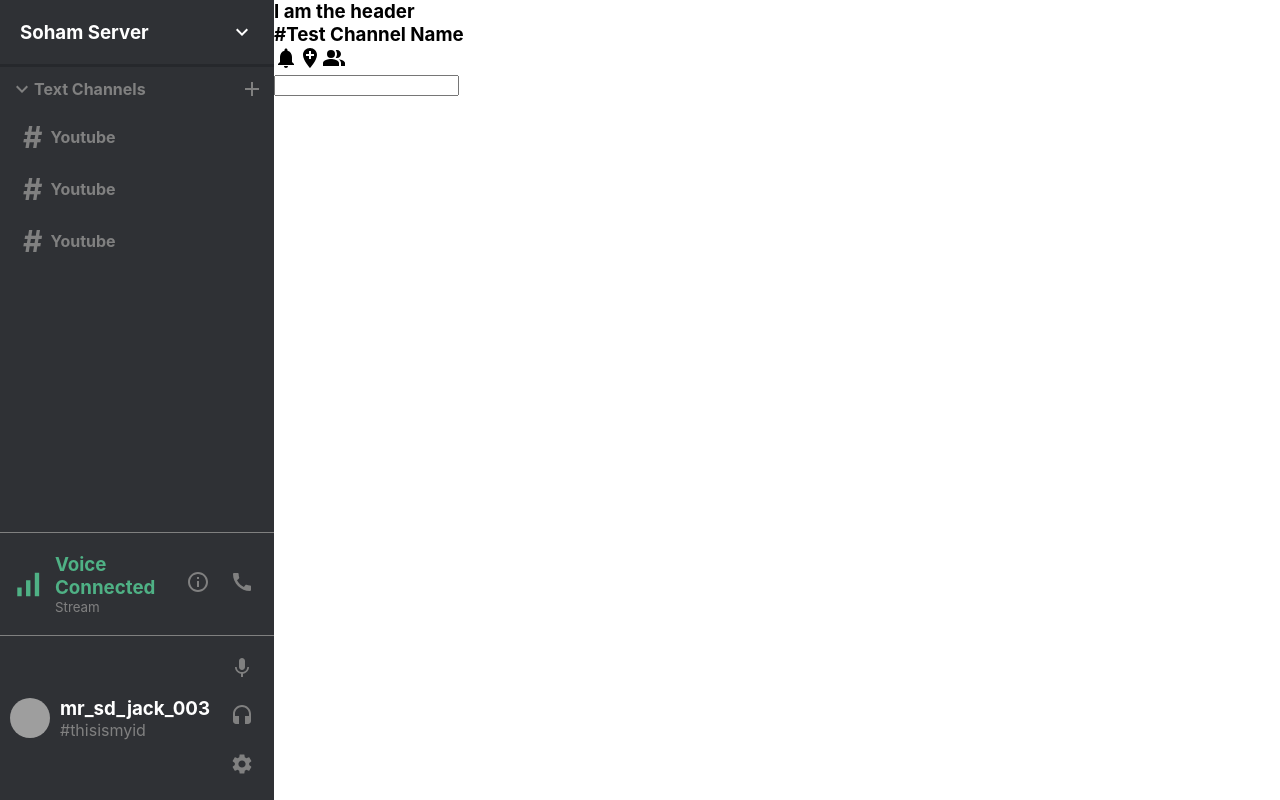
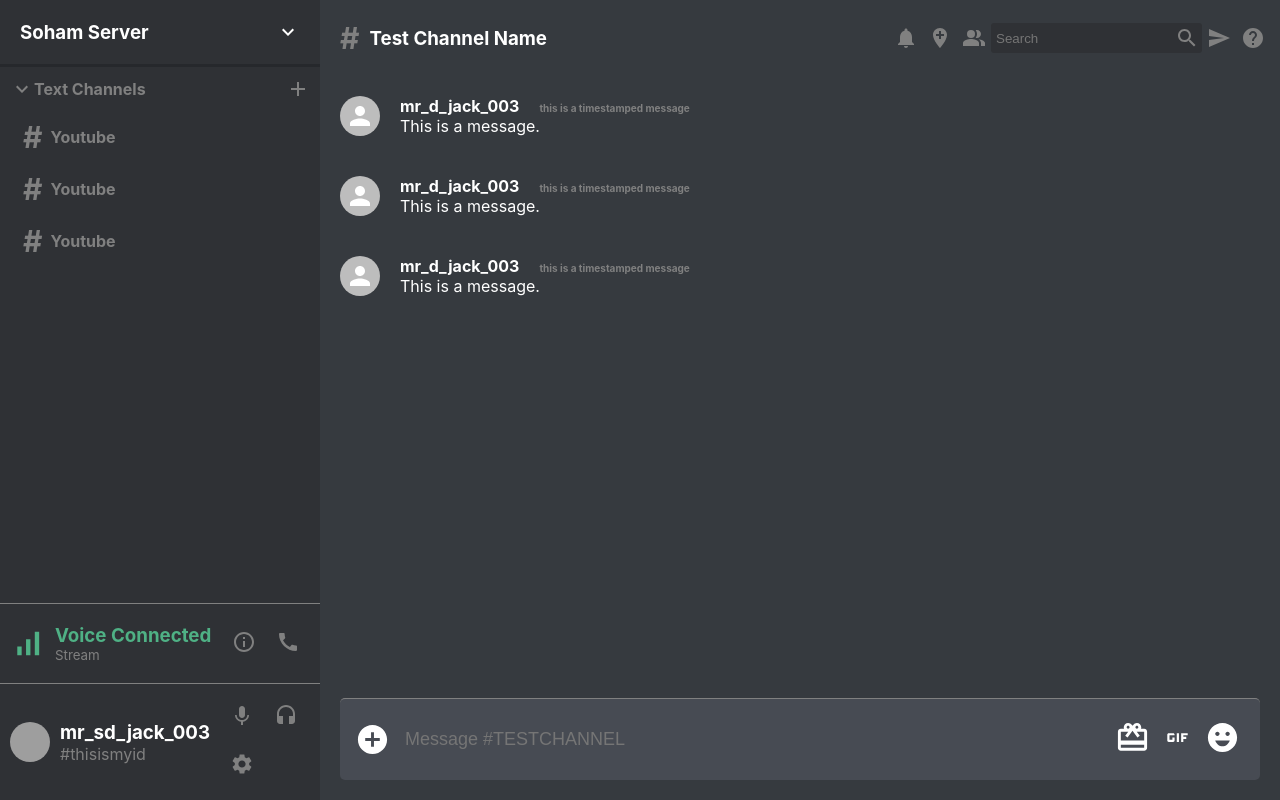
Before and after one commit to dalalsoham/Discord_Clone, a React (Create React App) app: page / in a window 1280 px wide. Built offline with nearby package versions, Linux system fonts and the light colour scheme; grey boxes are pictures that could not be loaded.

Commit message:
chat section half done

```diff
--- a/src/Chat.css
+++ b/src/Chat.css
@@ -0,0 +1,53 @@
+.chat
+{
+    display: flex;
+    flex-direction: column;
+    flex: 0.75;
+    background-color: #363a3f;
+    height: 100vh;
+}
+
+.chat__input
+{
+    color: white;
+    display: flex;
+    align-items: center;
+    justify-content: space-between;
+    padding: 15px;
+    border-radius: 5px;
+    margin: 20px;
+    border-top: 1px solid gray;
+    background-color:#474b53;
+}
+
+.chat__input > form > input
+{
+    padding: 15px;
+    background: transparent;
+    width: 100%;
+    border: none;
+    outline-width: 0;
+    color: white;
+    font-size: large;
+}
+
+.chat__input > form
+{
+    flex: 1;
+}
+
+.chat__inputButton
+{
+    display: none;
+}
+
+.chat__inputIcons > .MuiSvgIcon-root
+{
+    padding: 5px;
+    color: white;
+}
+
+.chat__messages
+{
+    flex: 1;
+}
--- a/src/Chat.js
+++ b/src/Chat.js
@@ -1,11 +1,38 @@
 import React from 'react';
 import './Chat.css';
 import ChatHeader from './ChatHeader';
+import AddCircleIcon from '@mui/icons-material/AddCircle';
+import CardGiftcardIcon from '@mui/icons-material/CardGiftcard';
+import GifIcon from '@mui/icons-material/Gif';
+import EmojiEmotionsIcon from '@mui/icons-material/EmojiEmotions';
+import Message from './Message';
 
 function Chat() {
   return (
     <div className="chat">
       <ChatHeader />
+
+      <div className="chat__messages">
+        <Message />
+        <Message />
+        <Message />
+      </div>
+
+      <div className="chat__input">
+        <AddCircleIcon fontSize='large'/>
+        <form>
+          <input placeholder={`Message #TESTCHANNEL`} />
+          <button className="chat__inputButton" type="submit">
+            Send Message
+          </button>
+        </form>
+
+        <div className="chat__inputIcons">
+            <CardGiftcardIcon fontSize='large' />
+            <GifIcon fontSize='large' />
+            <EmojiEmotionsIcon fontSize='large' />
+        </div>
+      </div>
     </div>
   );
 }
--- a/src/ChatHeader.css
+++ b/src/ChatHeader.css
@@ -0,0 +1,59 @@
+.chatHeader
+{
+    display: flex;
+    justify-content: space-between;
+    align-items: center;
+    color: gray;
+    padding: 10px;
+}
+
+.chatHeader__hash
+{
+    color: gray;
+    font-size: 30px;
+    padding: 10px;
+}
+
+.chatHeader__left > h3
+{
+    display: flex;
+    align-items: center;
+    color: white;
+}
+
+.chatHeader__right
+{
+    display: flex;
+    align-items: center;
+    flex: 0.5;
+    justify-content: space-between;
+}
+
+.chatHeader__right > .MuiSvgIcon-root
+{
+    padding: 5px;
+    cursor: pointer;
+}
+
+.chatHeader__right > .MuiSvgIcon-root:hover
+{
+    color: white;
+}
+
+.chatHeader__search
+{
+    display: flex;
+    align-items: center;
+    color: gray;
+    background-color: #2f3135;
+    border-radius: 3px;
+    padding: 3px;
+}
+
+.chatHeader__search > input
+{
+    background: transparent;
+    outline-width: 0;
+    color: white;
+    border: none;
+}
--- a/src/ChatHeader.js
+++ b/src/ChatHeader.js
@@ -3,11 +3,14 @@ import './ChatHeader.css';
 import NotificationsIcon from '@mui/icons-material/Notifications';
 import AddLocationIcon from '@mui/icons-material/AddLocation';
 import PeopleAltIcon from '@mui/icons-material/PeopleAlt';
+import SearchIcon from '@mui/icons-material/Search';
+import SendIcon from '@mui/icons-material/Send';
+import HelpIcon from '@mui/icons-material/Help';
 
 function ChatHeader() {
   return (
     <div className="chatHeader">
-        <h3>I am the header</h3>
+        {/* <h3>I am the header</h3>   */}
 
         <div className="chatHeader__left">
             <h3>
@@ -24,8 +27,12 @@ function ChatHeader() {
             <PeopleAltIcon />
 
             <div className="chatHeader__search">
-                <input placeholderSearch />
+                <input placeholder="Search" />
+                <SearchIcon />
             </div>
+
+            <SendIcon />
+            <HelpIcon />
         </div>
     </div>
   );
--- /dev/null
+++ b/src/Message.css
@@ -0,0 +1,19 @@
+.message
+{
+    display: flex;
+    align-items: center;
+    padding: 20px;
+    color: white;
+}
+
+.message__info
+{
+    margin-left: 20px;
+}
+
+.message__timestamp
+{
+    color: gray;
+    margin-left: 20px;
+    font-size: x-small;
+}
--- /dev/null
+++ b/src/Message.js
@@ -0,0 +1,20 @@
+import React from 'react';
+import "./Message.css";
+import { Avatar } from '@mui/material';
+
+function Message() {
+  return (
+    <div className="message">
+      <Avatar />
+      <div className="message__info">
+        <h4>mr_d_jack_003
+            <span className="message__timestamp">this is a timestamped message</span>
+        </h4>
+
+        <p>This is a message.</p>
+      </div>
+    </div>
+  );
+}
+
+export default Message;
```
